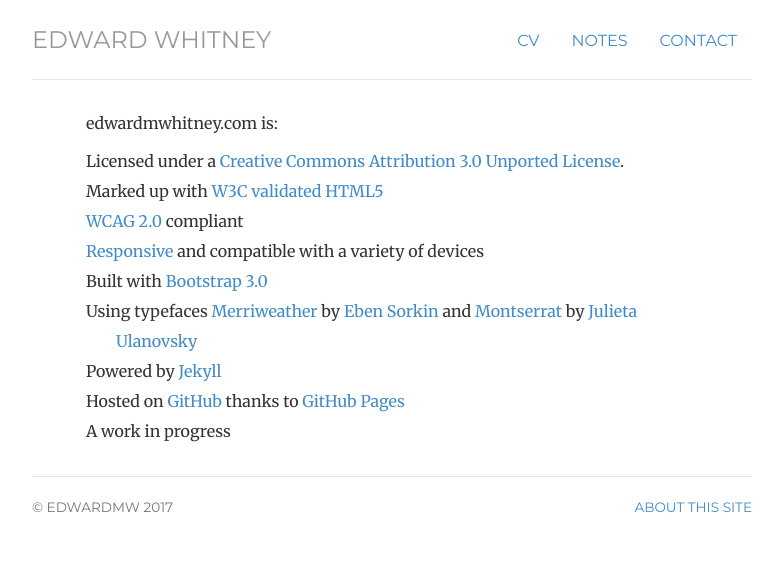
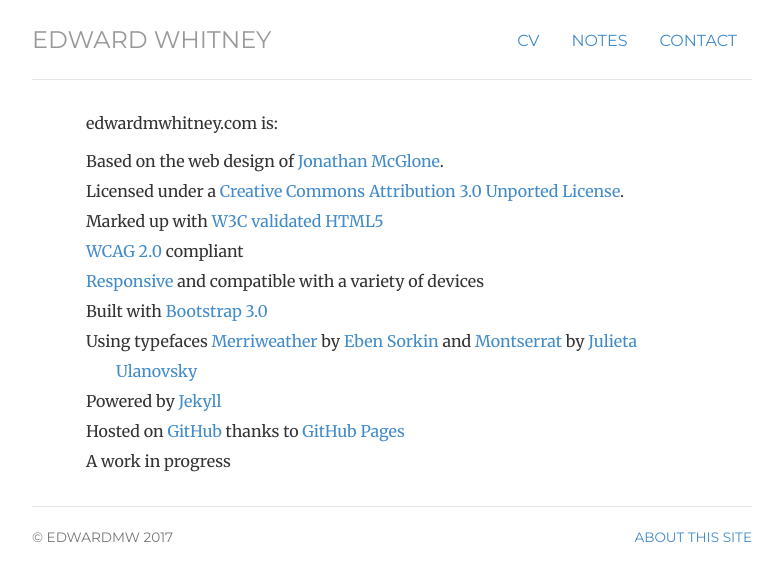
Before and after one commit to edwardmw/edwardmwhitney, a Jekyll site: the page built from about/index.html, in a window 1280 px wide. Shown: the top 581 px of the page, without its empty margins (248-1030 px from the left). Built offline with Jekyll 4.4.1, drawn with Linux system fonts in a browser that asks for light colours.

Commit message:
commit1.5

```diff
--- a/_includes/header.html
+++ b/_includes/header.html
@@ -1,6 +1,6 @@
 <div class="header">
 	<ul class="nav nav-pills pull-right">
-		<li class="{{ page.cv }}"><a href="/cv" title="CV">CV</a></li>
+		<li class="{{ page.cv }}"><a href="/cv/CV-Whitney_Dec2016.pdf" title="CV" target=_blank>CV</a></li>
 		<!-- <li class="{{ page.projects }}"><a href="/projects" title="Projects">Projects</a></li> -->
 		<li class="{{ page.notes }}"><a href="/notes" title="Notes">Notes</a></li>
 		<li class="{{ page.contact }}"><a href="/contact" title="Contact">Contact</a></li>
--- a/about/index.html
+++ b/about/index.html
@@ -9,6 +9,7 @@
     <p>edwardmwhitney.com is:</p>
 
       <ul class="list-unstyled">
+        <li>Based on the web design of <a href="https://github.com/jmcglone/jmcglone.github.io" target="_blank"> Jonathan McGlone</a>.</li>
         <li>Licensed under a <a rel="license" href="http://creativecommons.org/licenses/by/3.0/deed.en_US">Creative Commons Attribution 3.0 Unported License</a>. </li>
         <li>Marked up with <a href="http://validator.w3.org/check?uri=http%3A%2F%2Fjmcglone.com%2F" title="HTML5 Validator">W3C validated HTML5</a></li>
         <li><a href="http://www.w3.org/TR/WCAG20/" title="WCAG 2.0">WCAG 2.0</a> compliant</li>
--- a/contact/index.html
+++ b/contact/index.html
@@ -13,7 +13,7 @@
 
 	<ul class="list-unstyled">
 	<li><a href="http://are.ucdavis.edu/people/grad-students/phd/edward-whitney/">@UCDavis</a></li>
-	<li><a href="www.linkedin.com/in/edwardmwhitney/">@LinkedIn</a></li>
+	<li><a href="http://linkedin.com/in/edwardmwhitney/">@LinkedIn</a></li>
 	<li><a href="http://github.com/edwardmw">@GitHub</a></li>
 	<!-- <li><a href="http://dribbble.com/jmcglone">@Dribbble</a></li> -->
 	<li>Or by sending an e-mail to <span class="obfuscate">moc.yentihwmdrawde@emliame</span></li>
--- a/index.html
+++ b/index.html
@@ -9,7 +9,7 @@
 <!-- <div class="jumbotron"> -->
 <div class="row marketing">
 	<div class="col-sm-4">
-	<img  class="img-circle avatar" alt="Edward Whitney" src="img/edwardmwhitney.png">
+	<img  class="img-circle avatar" alt="Edward Whitney" src="img/edwardmwhitney_5x3.png">
 	</div>
 	<div itemscope itemtype="http://data-vocabulary.org/Person" class="col-sm-8">
 	<p class="lead">Hi, I'm <span itemprop="name">Edward Whitney</span> and I study the economics of development.</p>
```
Also changed, not shown: img/edwardmwhitney.png (deleted).
